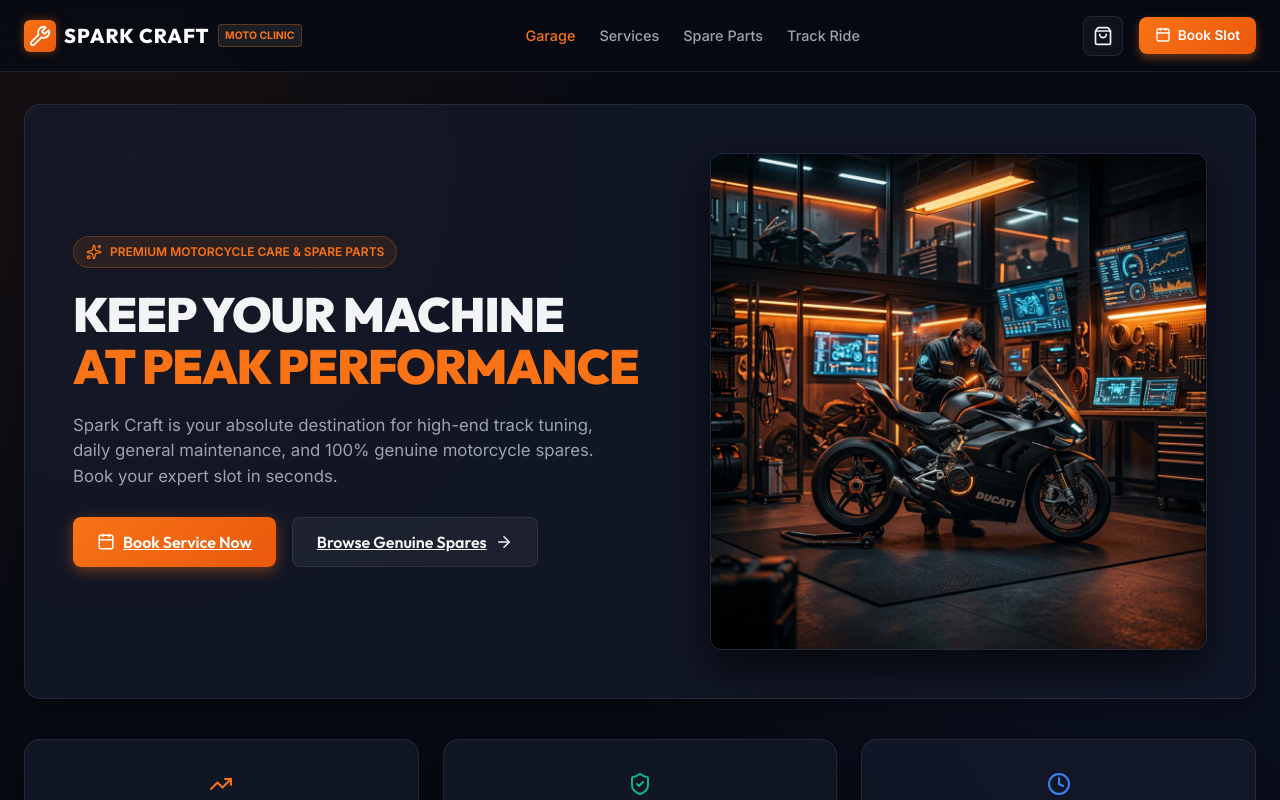
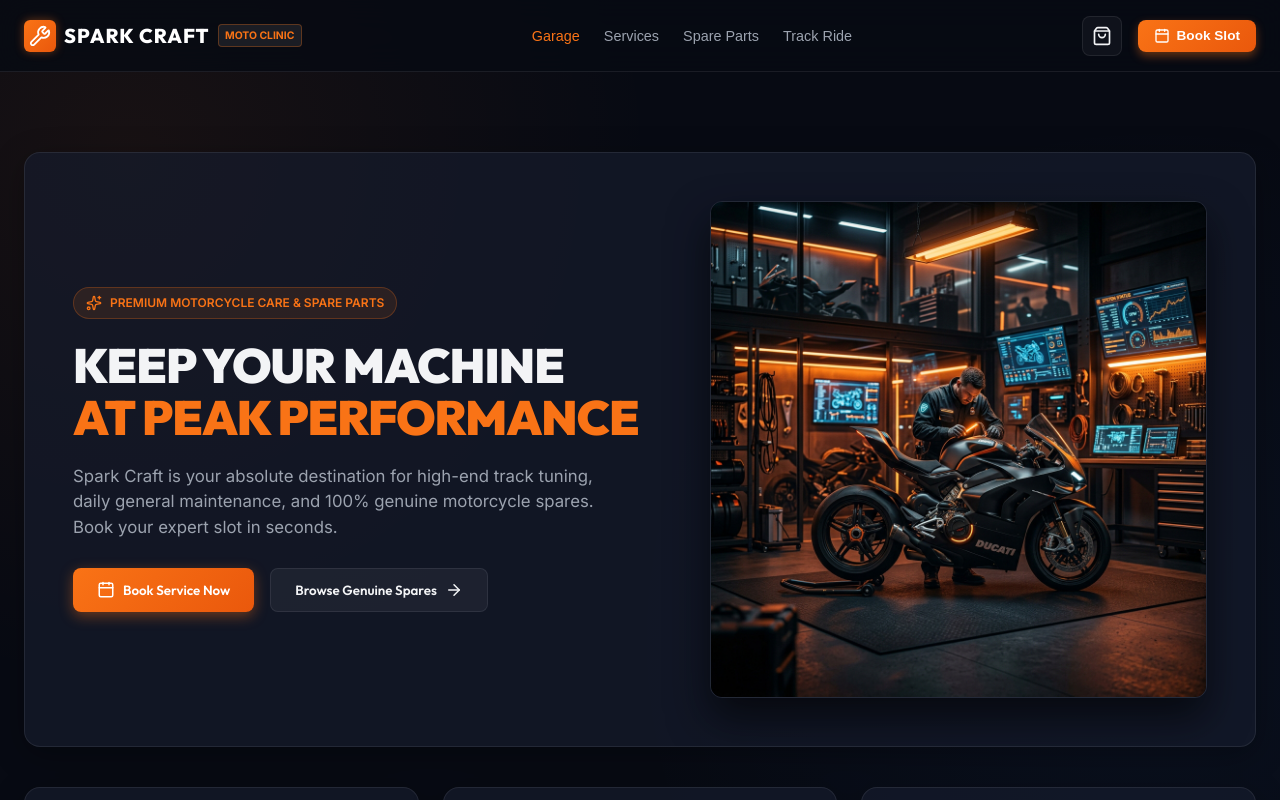
Before and after one commit to vikram1110dev/Spark-Craft, a React (Vite) app: page / in a window 1280 px wide. Built offline with nearby package versions, Linux system fonts and the light colour scheme.

Commit message:
fix: mount all sections on single page to restore scroll functionality and smooth navigation offsets

```diff
--- a/src/App.jsx
+++ b/src/App.jsx
@@ -5,13 +5,11 @@ import {
   ShoppingBag,
   Calendar,
   Search,
-  Sliders,
   Plus,
   Minus,
   Trash2,
   X,
   Check,
-  ChevronRight,
   Clock,
   Phone,
   MapPin,
@@ -19,7 +17,6 @@ import {
   TrendingUp,
   Sparkles,
   ArrowRight,
-  User,
   AlertCircle
 } from 'lucide-react';
 import './App.css';
@@ -74,7 +71,7 @@ const INITIAL_BOOKINGS = [
 ];
 
 function App() {
-  // Navigation & Scroll
+  // Navigation active tab (highlighter)
   const [activeTab, setActiveTab] = useState('home');
 
   // Bookings state
@@ -108,8 +105,8 @@ function App() {
   const [categoryFilter, setCategoryFilter] = useState('All');
 
   // Tracking Code Input
-  const [searchTrackingCode, setSearchTrackingCode] = useState('');
-  const [trackedBooking, setTrackedBooking] = useState(null);
+  const [searchTrackingCode, setSearchTrackingCode] = useState('SC-77301');
+  const [trackedBooking, setTrackedBooking] = useState(INITIAL_BOOKINGS[0]);
 
   // Cart helper functions
   const addToCart = (part) => {
@@ -159,6 +156,7 @@ function App() {
     setBookingSuccessCode(newCode);
     setSearchTrackingCode(newCode);
     setTrackedBooking(newBooking);
+
     // Reset Form
     setFormData({
       name: '',
@@ -169,6 +167,9 @@ function App() {
       time: '09:00 AM',
       notes: ''
     });
+
+    // Scroll to success panel area
+    scrollToSection('book-service');
   };
 
   // Simulate advancing the status of a tracked booking for demo purposes
@@ -219,12 +220,30 @@ function App() {
 
   const categories = ['All', 'Engine', 'Brakes', 'Filters', 'Controls', 'Fluids', 'Electrical', 'Drivetrain'];
 
+  // Smooth Scroll offset handler
+  const scrollToSection = (id) => {
+    setActiveTab(id);
+    const element = document.getElementById(id);
+    if (element) {
+      const offset = 90; // Adjust for sticky header
+      const bodyRect = document.body.getBoundingClientRect().top;
+      const elementRect = element.getBoundingClientRect().top;
+      const elementPosition = elementRect - bodyRect;
+      const offsetPosition = elementPosition - offset;
+
+      window.scrollTo({
+        top: offsetPosition,
+        behavior: 'smooth'
+      });
+    }
+  };
+
   return (
     <div className="bg-gradient-wrapper">
       {/* Top Navbar */}
       <nav style={styles.nav}>
         <div className="app-container" style={styles.navContainer}>
-          <div style={styles.logoGroup} onClick={() => setActiveTab('home')}>
+          <div style={styles.logoGroup} onClick={() => scrollToSection('home')}>
             <div style={styles.logoIcon}>
               <Wrench size={22} color="#fff" />
             </div>
@@ -233,34 +252,30 @@ function App() {
           </div>
 
           <div style={styles.navLinks}>
-            <a
-              href="#home"
-              onClick={() => setActiveTab('home')}
+            <button
+              onClick={() => scrollToSection('home')}
               style={activeTab === 'home' ? { ...styles.navLink, ...styles.navLinkActive } : styles.navLink}
             >
               Garage
-            </a>
-            <a
-              href="#services"
-              onClick={() => setActiveTab('services')}
+            </button>
+            <button
+              onClick={() => scrollToSection('services')}
               style={activeTab === 'services' ? { ...styles.navLink, ...styles.navLinkActive } : styles.navLink}
             >
               Services
-            </a>
-            <a
-              href="#catalog"
-              onClick={() => setActiveTab('catalog')}
+            </button>
+            <button
+              onClick={() => scrollToSection('catalog')}
               style={activeTab === 'catalog' ? { ...styles.navLink, ...styles.navLinkActive } : styles.navLink}
             >
               Spare Parts
-            </a>
-            <a
-              href="#tracking"
-              onClick={() => setActiveTab('tracking')}
+            </button>
+            <button
+              onClick={() => scrollToSection('tracking')}
               style={activeTab === 'tracking' ? { ...styles.navLink, ...styles.navLinkActive } : styles.navLink}
             >
               Track Ride
-            </a>
+            </button>
           </div>
 
           <div style={styles.navActions}>
@@ -271,20 +286,19 @@ function App() {
               <ShoppingBag size={20} />
               {cart.length > 0 && <span style={styles.cartCount}>{cart.reduce((a, c) => a + c.qty, 0)}</span>}
             </button>
-            <a href="#book-service" onClick={() => setActiveTab('book')} style={styles.navCTA}>
+            <button onClick={() => scrollToSection('book-service')} style={styles.navCTA}>
               <Calendar size={16} />
               Book Slot
-            </a>
+            </button>
           </div>
         </div>
       </nav>
 
-      {/* Main Container */}
+      {/* Main Content Area containing all sections for normal page scrolling */}
       <main className="app-container" style={{ padding: '6.5rem 1.5rem 4rem' }}>
 
-        {/* TAB: Home / Garage */}
-        {activeTab === 'home' && (
-          <div className="animate-fade-in-up">
+        {/* SECTION 1: Home / Garage */}
+        <section id="home" className="animate-fade-in-up" style={styles.sectionSpacing}>
           {/* Hero Section */}
           <div className="glass-panel" style={styles.heroSection}>
             <div style={styles.heroContent}>
@@ -300,14 +314,14 @@ function App() {
                 Spark Craft is your absolute destination for high-end track tuning, daily general maintenance, and 100% genuine motorcycle spares. Book your expert slot in seconds.
               </p>
               <div style={styles.heroButtonRow}>
-                  <a href="#book-service" onClick={() => setActiveTab('book')} className="btn-primary">
+                <button onClick={() => scrollToSection('book-service')} className="btn-primary">
                   <Calendar size={18} />
                   Book Service Now
-                  </a>
-                  <a href="#catalog" onClick={() => setActiveTab('catalog')} className="btn-secondary">
+                </button>
+                <button onClick={() => scrollToSection('catalog')} className="btn-secondary">
                   Browse Genuine Spares
                   <ArrowRight size={18} />
-                  </a>
+                </button>
               </div>
             </div>
             <div style={styles.heroImageWrapper}>
@@ -357,12 +371,10 @@ function App() {
               </button>
             </form>
           </div>
-          </div>
-        )}
+        </section>
 
-        {/* TAB: Services */}
-        {activeTab === 'services' && (
-          <div className="animate-fade-in-up">
+        {/* SECTION 2: Services */}
+        <section id="services" className="animate-fade-in-up" style={styles.sectionSpacing}>
           <div style={styles.sectionHeader}>
             <span style={styles.sectionSubtitle}>CLINIC SERVICES</span>
             <h2 style={styles.sectionTitle}>PROFESSIONAL MOTORCYCLE CARE</h2>
@@ -408,16 +420,14 @@ function App() {
           </div>
 
           <div style={{ textAlign: 'center', marginTop: '3rem' }}>
-              <button onClick={() => setActiveTab('book')} className="btn-primary">
+            <button onClick={() => scrollToSection('book-service')} className="btn-primary">
               Book An Appointment
             </button>
           </div>
-          </div>
-        )}
+        </section>
 
-        {/* TAB: Spare Parts Shop */}
-        {activeTab === 'catalog' && (
-          <div className="animate-fade-in-up">
+        {/* SECTION 3: Spare Parts Shop */}
+        <section id="catalog" className="animate-fade-in-up" style={styles.sectionSpacing}>
           <div style={styles.sectionHeader}>
             <span style={styles.sectionSubtitle}>SPARK STORE</span>
             <h2 style={styles.sectionTitle}>GENUINE SPARES CATALOG</h2>
@@ -484,12 +494,106 @@ function App() {
               ))}
             </div>
           )}
+        </section>
+
+        {/* SECTION 4: Live Status Tracker */}
+        <section id="tracking" className="animate-fade-in-up" style={styles.sectionSpacing}>
+          <div style={styles.sectionHeader}>
+            <span style={styles.sectionSubtitle}>TRACKER</span>
+            <h2 style={styles.sectionTitle}>LIVE GARAGE STATUS</h2>
+            <p style={styles.sectionDesc}>Watch the status of your machine live as technicians work. Search using your unique Spark Craft booking code.</p>
+          </div>
+
+          <div style={{ maxWidth: '640px', margin: '0 auto 2.5rem' }}>
+            <form onSubmit={handleTrackSubmit} style={styles.trackFormLarge}>
+              <input
+                type="text"
+                placeholder="Enter Code (try: SC-77301)"
+                value={searchTrackingCode}
+                onChange={(e) => setSearchTrackingCode(e.target.value)}
+                style={styles.trackInputLarge}
+              />
+              <button type="submit" className="btn-primary">
+                Track Ride
+              </button>
+            </form>
+          </div>
+
+          {trackedBooking ? (
+            <div className="glass-panel animate-fade-in-up" style={styles.trackerContainer}>
+              {/* Developer Demo Tooltip */}
+              <div style={styles.demoBanner}>
+                <div style={{ display: 'flex', alignItems: 'center', gap: '0.5rem' }}>
+                  <Sparkles size={16} color="var(--primary)" />
+                  <span style={{ fontSize: '0.85rem', fontWeight: '600' }}>DEMO SIMULATION TOOL</span>
+                </div>
+                <button onClick={advanceTrackedStatus} className="btn-primary" style={{ padding: '0.4rem 0.8rem', fontSize: '0.8rem' }}>
+                  Simulate Status Step Forward
+                </button>
+              </div>
+
+              <div style={styles.trackerHeader}>
+                <div>
+                  <span style={{ color: 'var(--primary)', fontWeight: 'bold' }}>{trackedBooking.code}</span>
+                  <h3 style={{ fontSize: '1.5rem', marginTop: '0.25rem' }}>{trackedBooking.bikeModel}</h3>
+                </div>
+                <div style={{ textAlign: 'right' }}>
+                  <span style={{ color: 'var(--text-muted)', fontSize: '0.875rem' }}>Owner</span>
+                  <p style={{ fontWeight: '600' }}>{trackedBooking.name}</p>
+                </div>
+              </div>
+
+              <div style={styles.trackerMetaRow}>
+                <div>
+                  <span style={styles.metaLabel}>SERVICE TYPE</span>
+                  <p style={styles.metaValue}>{trackedBooking.serviceType}</p>
+                </div>
+                <div>
+                  <span style={styles.metaLabel}>APPOINTMENT SLOT</span>
+                  <p style={styles.metaValue}>{trackedBooking.date} at {trackedBooking.time}</p>
+                </div>
+              </div>
+
+              {trackedBooking.notes && (
+                <div style={styles.notesBlock}>
+                  <span style={styles.metaLabel}>SYMPTOMS & NOTES</span>
+                  <p style={{ fontSize: '0.9rem', color: 'var(--text-muted)' }}>"{trackedBooking.notes}"</p>
                 </div>
               )}
 
-        {/* TAB: Book Service Slot */}
-        {activeTab === 'book' && (
-          <div className="animate-fade-in-up" style={{ maxWidth: '720px', margin: '0 auto' }}>
+              {/* Progress bar and nodes */}
+              <div style={styles.timelineContainer}>
+                {STATUS_STEPS.map((step, idx) => {
+                  const isCompleted = idx <= trackedBooking.statusIndex;
+                  const isActive = idx === trackedBooking.statusIndex;
+                  return (
+                    <div key={step.key} style={styles.timelineStep}>
+                      <div style={{
+                        ...styles.timelineDot,
+                        backgroundColor: isCompleted ? 'var(--primary)' : 'rgba(255,255,255,0.05)',
+                        borderColor: isActive ? 'var(--primary)' : isCompleted ? 'var(--primary)' : 'var(--border)',
+                        boxShadow: isActive ? '0 0 16px var(--primary)' : 'none'
+                      }}>
+                        {isCompleted ? <Check size={14} color="#fff" /> : <span>{idx + 1}</span>}
+                      </div>
+                      <div style={styles.timelineLabel}>{step.label}</div>
+                      <div style={styles.timelineDesc}>{step.desc}</div>
+                    </div>
+                  );
+                })}
+              </div>
+            </div>
+          ) : (
+            <div className="glass-panel" style={styles.noSearchPanel}>
+              <AlertCircle size={36} color="var(--text-muted)" style={{ marginBottom: '0.5rem' }} />
+              <h3>No active tracking lookup.</h3>
+              <p style={{ color: 'var(--text-muted)' }}>Enter one of the demo booking codes (like <strong>SC-77301</strong> or <strong>SC-12402</strong>) above to test the interactive status simulation!</p>
+            </div>
+          )}
+        </section>
+
+        {/* SECTION 5: Book Service Slot */}
+        <section id="book-service" className="animate-fade-in-up" style={{ ...styles.sectionSpacing, maxWidth: '720px', margin: '0 auto' }}>
           <div style={styles.sectionHeader}>
             <span style={styles.sectionSubtitle}>RESERVATION</span>
             <h2 style={styles.sectionTitle}>BOOK A SERVICE SLOT</h2>
@@ -510,7 +614,7 @@ function App() {
                 <span style={{ fontSize: '2rem', fontFamily: 'var(--font-heading)', fontWeight: '800', color: 'var(--primary)' }}>{bookingSuccessCode}</span>
               </div>
               <div style={{ display: 'flex', gap: '1rem', justifyContent: 'center', marginTop: '1.5rem' }}>
-                  <button onClick={() => { setActiveTab('tracking'); setBookingSuccessCode(''); }} className="btn-primary">
+                <button onClick={() => { scrollToSection('tracking'); setBookingSuccessCode(''); }} className="btn-primary">
                   Track Live Progress
                 </button>
                 <button onClick={() => setBookingSuccessCode('')} className="btn-secondary">
@@ -609,106 +713,7 @@ function App() {
               </button>
             </form>
           )}
-          </div>
-        )}
-
-        {/* TAB: Live Tracking */}
-        {activeTab === 'tracking' && (
-          <div className="animate-fade-in-up">
-            <div style={styles.sectionHeader}>
-              <span style={styles.sectionSubtitle}>TRACKER</span>
-              <h2 style={styles.sectionTitle}>LIVE GARAGE STATUS</h2>
-              <p style={styles.sectionDesc}>Watch the status of your machine live as technicians work. Search using your unique Spark Craft booking code.</p>
-            </div>
-
-            <div style={{ maxWidth: '640px', margin: '0 auto 2.5rem' }}>
-              <form onSubmit={handleTrackSubmit} style={styles.trackFormLarge}>
-                <input
-                  type="text"
-                  placeholder="Enter Code (try: SC-77301)"
-                  value={searchTrackingCode}
-                  onChange={(e) => setSearchTrackingCode(e.target.value)}
-                  style={styles.trackInputLarge}
-                />
-                <button type="submit" className="btn-primary">
-                  Track Ride
-                </button>
-              </form>
-            </div>
-
-            {trackedBooking ? (
-              <div className="glass-panel animate-fade-in-up" style={styles.trackerContainer}>
-                {/* Developer Demo Tooltip */}
-                <div style={styles.demoBanner}>
-                  <div style={{ display: 'flex', alignItems: 'center', gap: '0.5rem' }}>
-                    <Sparkles size={16} color="var(--primary)" />
-                    <span style={{ fontSize: '0.85rem', fontWeight: '600' }}>DEMO SIMULATION TOOL</span>
-                  </div>
-                  <button onClick={advanceTrackedStatus} className="btn-primary" style={{ padding: '0.4rem 0.8rem', fontSize: '0.8rem' }}>
-                    Simulate Status Step Forward
-                  </button>
-                </div>
-
-                <div style={styles.trackerHeader}>
-                  <div>
-                    <span style={{ color: 'var(--primary)', fontWeight: 'bold' }}>{trackedBooking.code}</span>
-                    <h3 style={{ fontSize: '1.5rem', marginTop: '0.25rem' }}>{trackedBooking.bikeModel}</h3>
-                  </div>
-                  <div style={{ textAlign: 'right' }}>
-                    <span style={{ color: 'var(--text-muted)', fontSize: '0.875rem' }}>Owner</span>
-                    <p style={{ fontWeight: '600' }}>{trackedBooking.name}</p>
-                  </div>
-                </div>
-
-                <div style={styles.trackerMetaRow}>
-                  <div>
-                    <span style={styles.metaLabel}>SERVICE TYPE</span>
-                    <p style={styles.metaValue}>{trackedBooking.serviceType}</p>
-                  </div>
-                  <div>
-                    <span style={styles.metaLabel}>APPOINTMENT SLOT</span>
-                    <p style={styles.metaValue}>{trackedBooking.date} at {trackedBooking.time}</p>
-                  </div>
-                </div>
-
-                {trackedBooking.notes && (
-                  <div style={styles.notesBlock}>
-                    <span style={styles.metaLabel}>SYMPTOMS & NOTES</span>
-                    <p style={{ fontSize: '0.9rem', color: 'var(--text-muted)' }}>"{trackedBooking.notes}"</p>
-                  </div>
-                )}
-
-                {/* Progress bar and nodes */}
-                <div style={styles.timelineContainer}>
-                  {STATUS_STEPS.map((step, idx) => {
-                    const isCompleted = idx <= trackedBooking.statusIndex;
-                    const isActive = idx === trackedBooking.statusIndex;
-                    return (
-                      <div key={step.key} style={styles.timelineStep}>
-                        <div style={{
-                          ...styles.timelineDot,
-                          backgroundColor: isCompleted ? 'var(--primary)' : 'rgba(255,255,255,0.05)',
-                          borderColor: isActive ? 'var(--primary)' : isCompleted ? 'var(--primary)' : 'var(--border)',
-                          boxShadow: isActive ? '0 0 16px var(--primary)' : 'none'
-                        }}>
-                          {isCompleted ? <Check size={14} color="#fff" /> : <span>{idx + 1}</span>}
-                        </div>
-                        <div style={styles.timelineLabel}>{step.label}</div>
-                        <div style={styles.timelineDesc}>{step.desc}</div>
-                      </div>
-                    );
-                  })}
-                </div>
-              </div>
-            ) : (
-              <div className="glass-panel" style={styles.noSearchPanel}>
-                <AlertCircle size={36} color="var(--text-muted)" style={{ marginBottom: '0.5rem' }} />
-                <h3>No active tracking lookup.</h3>
-                <p style={{ color: 'var(--text-muted)' }}>Enter one of the demo booking codes (like <strong>SC-77301</strong> or <strong>SC-12402</strong>) above to test the interactive status simulation!</p>
-              </div>
-            )}
-          </div>
-        )}
+        </section>
 
       </main>
 
@@ -880,11 +885,14 @@ const styles = {
     gap: '1.5rem'
   },
   navLink: {
+    background: 'none',
+    border: 'none',
     color: 'var(--text-muted)',
-    textDecoration: 'none',
     fontSize: '0.9rem',
     fontWeight: 500,
-    transition: 'color 0.3s ease'
+    cursor: 'pointer',
+    transition: 'color 0.3s ease',
+    outline: 'none'
   },
   navLinkActive: {
     color: 'var(--primary)'
@@ -929,13 +937,18 @@ const styles = {
     gap: '0.4rem',
     background: 'linear-gradient(135deg, var(--primary) 0%, var(--primary-hover) 100%)',
     color: '#fff',
-    textDecoration: 'none',
+    border: 'none',
     fontWeight: 600,
     padding: '0.5rem 1rem',
     borderRadius: '8px',
     fontSize: '0.85rem',
     boxShadow: '0 4px 10px var(--primary-glow)',
+    cursor: 'pointer',
     transition: 'all 0.3s ease'
+  },
+  sectionSpacing: {
+    paddingTop: '3rem',
+    marginBottom: '5rem'
   },
   heroSection: {
     display: 'grid',
```
Lines whose indentation alone changed are shown as unchanged.
